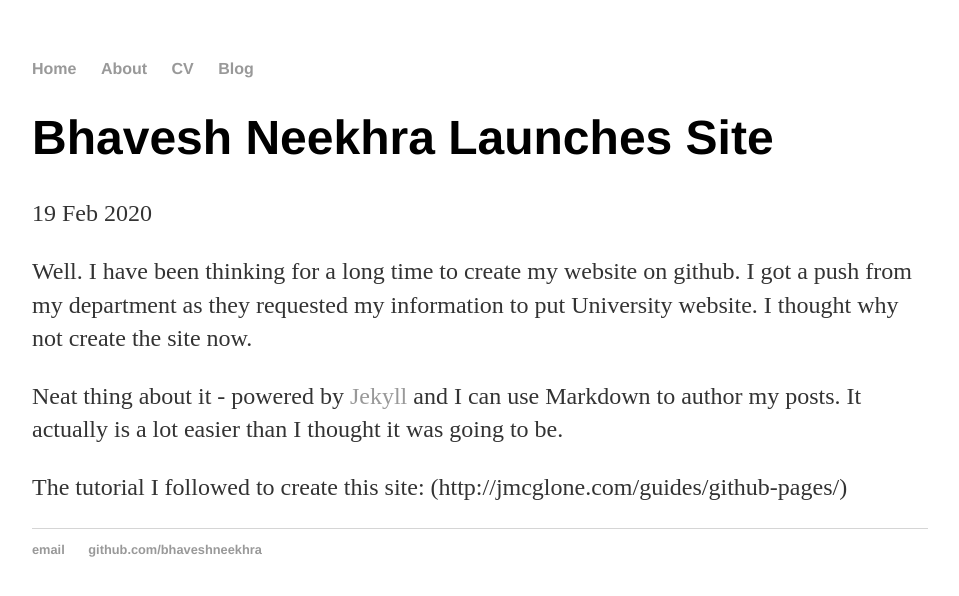
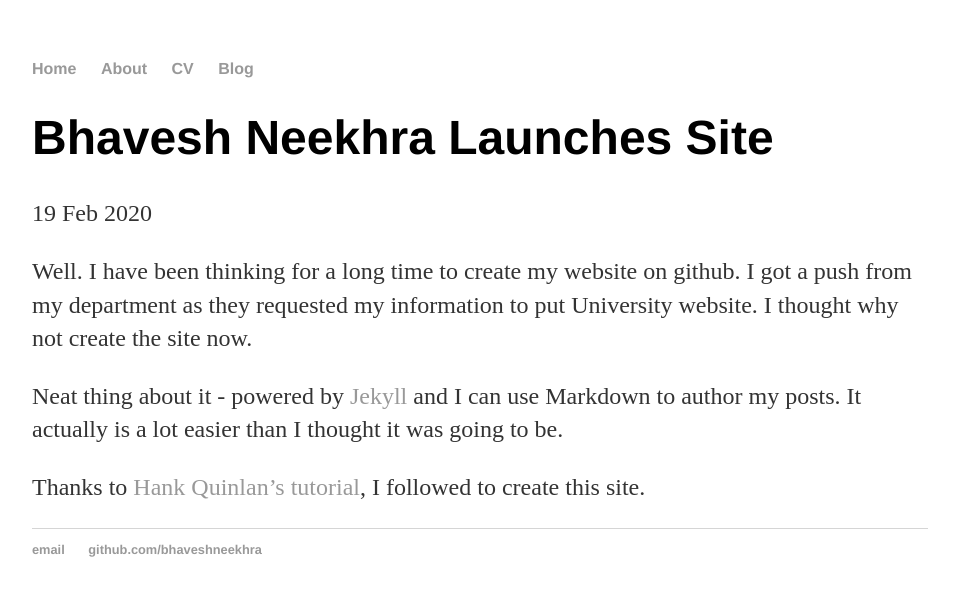
Before and after one commit to bhaveshneekhra/bhaveshneekhra.github.io, a Jekyll site: the page built from _posts/2020-02-19-bhavesh-neekhra-site-launched.md, in a window 1280 px wide. Shown: the top 596 px of the page, without its empty margins (160-1119 px from the left). Built offline with Jekyll 4.4.1, drawn with Linux system fonts in a browser that asks for light colours.

Commit message:
Update 2020-02-19-bhavesh-neekhra-site-launched.md

```diff
--- a/_posts/2020-02-19-bhavesh-neekhra-site-launched.md
+++ b/_posts/2020-02-19-bhavesh-neekhra-site-launched.md
@@ -10,4 +10,4 @@ information to put University website. I thought why not create the site now.
 Neat thing about it - powered by [Jekyll](http://jekyllrb.com) and I can use Markdown to author my posts.
 It actually is a lot easier than I thought it was going to be.
 
-The tutorial I followed to create this site: (http://jmcglone.com/guides/github-pages/)
+Thanks to [Hank Quinlan's tutorial](http://jmcglone.com/guides/github-pages/), I followed to create this site.
```
